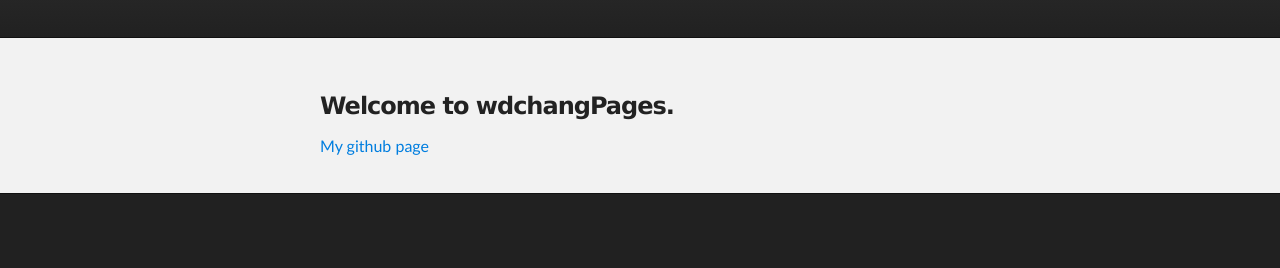
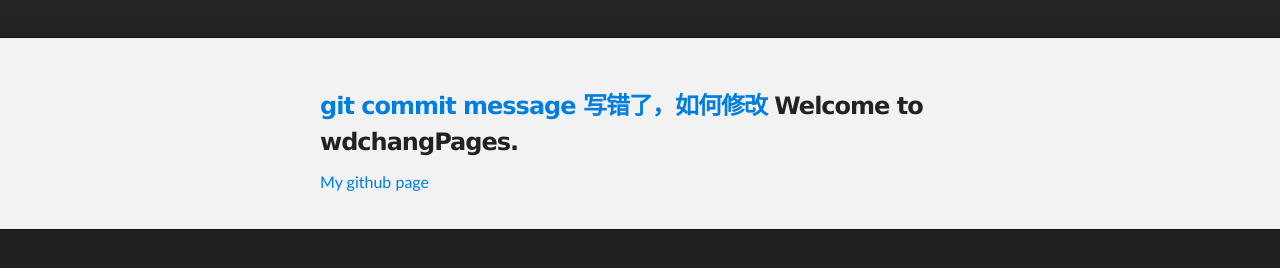
Before and after one commit to dechangwang/dechangwang.github.io, a plain HTML site: page index.html in a window 1280 px wide. Shown: the part 136-404 px from the top of the page. Drawn offline with Linux system fonts and the light colour scheme.

Commit message:
Update index.html

```diff
--- a/index.html
+++ b/index.html
@@ -28,6 +28,7 @@
     <div id="main_content_wrap" class="outer">
       <section id="main_content" class="inner">
         <h3>
+          <a href="https://segmentfault.com/q/1010000000761908">git commit message 写错了，如何修改</a>
 <a id="welcome-to-wdchangpages" class="anchor" href="#welcome-to-wdchangpages" aria-hidden="true"><span aria-hidden="true" class="octicon octicon-link"></span></a>Welcome to wdchangPages.</h3>
 
 <p><a href="https://github.com/wdchang">My github page</a></p>
```
